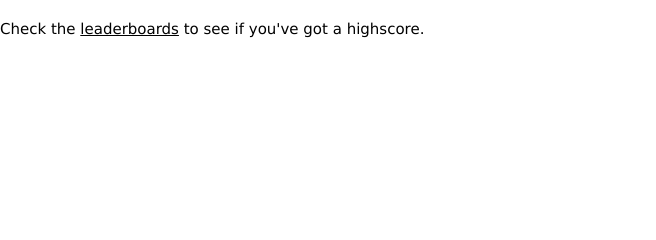
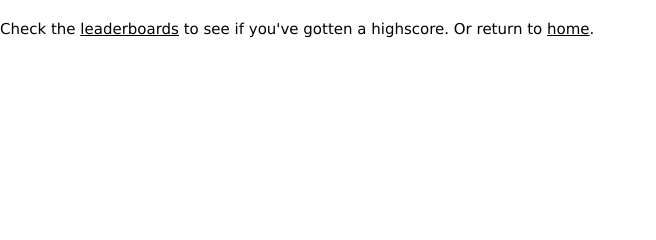
Before and after one commit to Erebeer/Technisch-Ontwerp, a Flask app: template templates/results.html in a window 1280 px wide. Shown: the part 176-416 px from the top of the page, without its empty margins (0-656 px from the left). Run offline with Flask 2, Linux system fonts and the light colour scheme; the template is opened without the code that fills it, so the values that code supplies are empty; some libraries are stand-ins or nearby versions.

Commit message:
Link toegevoegd aan results

```diff
--- a/templates/leaderboards.html
+++ b/templates/leaderboards.html
@@ -4,6 +4,7 @@
 
 {% block main%}
 <h1 class="hoofd">Leaderboards</h1>
+<p>Everyone's score is being shown here. The total score adds up every time you've completed a game. However, when your score is negative, it depletes your total score. Try to get the highest score possible!</p>
     <table id="leaderboards" style="width:100%" border = 1>
       <tr>
         <th>Username</th>
--- a/templates/results.html
+++ b/templates/results.html
@@ -7,5 +7,5 @@
 {% block main %}
 <h1 class="hoofd">The results are in!</h1>
 <h1 class="mid">You've got a total score of: {{ score }} points!</h1>
-<p>Check the <a href="/leaderboards">leaderboards</a> to see if you've got a highscore.</p>
+<p>Check the <a href="/leaderboards">leaderboards</a> to see if you've gotten a highscore. Or return to <a href="/home">home</a>.</p>
 {% endblock %}
```
